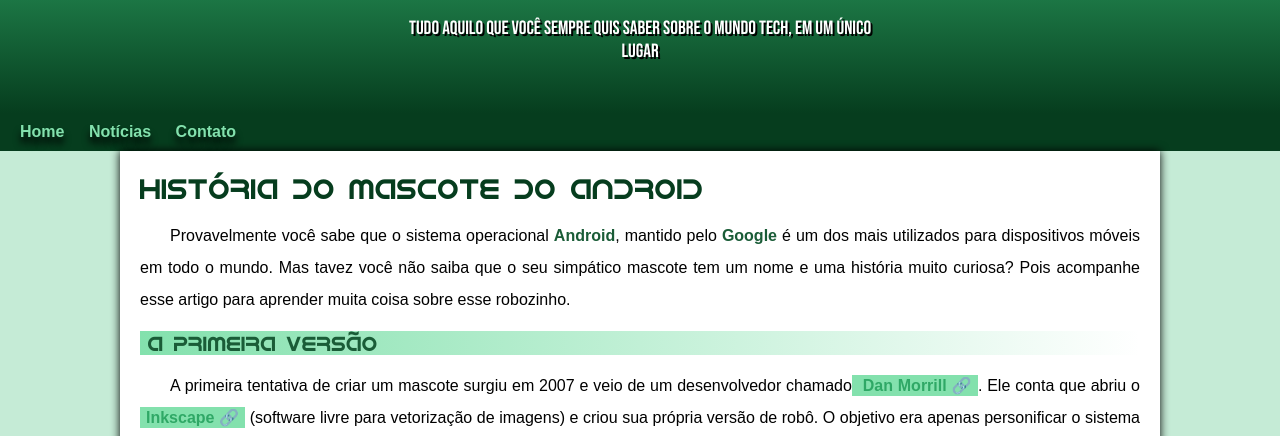
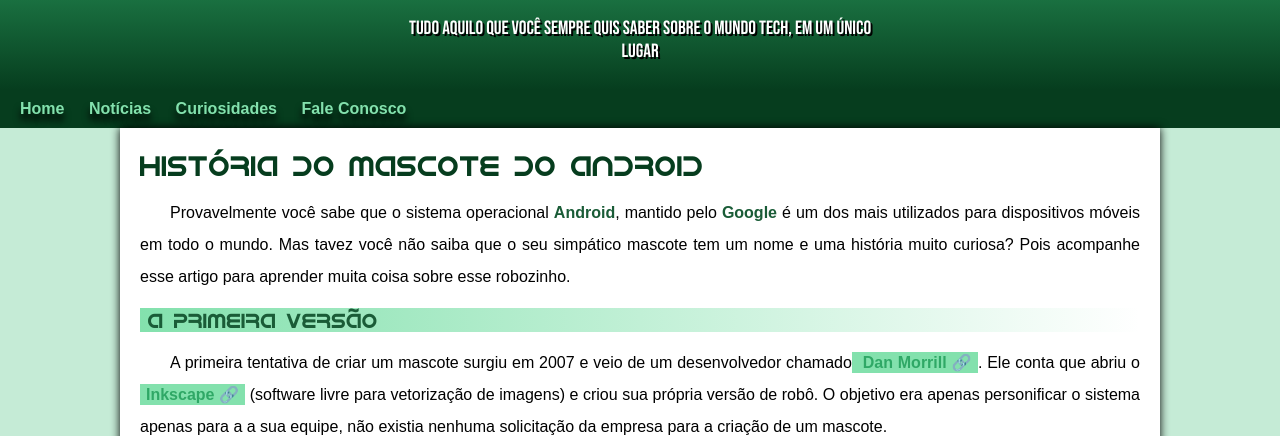
Before and after one commit to 01marques/projeto-android, a plain HTML site: page index.html.html in a window 1280 px wide. Shown: the part 100-536 px from the top of the page. Drawn offline with Linux system fonts and the light colour scheme.

Commit message:
Revert "problema de padding corrigido"
This reverts commit 73ed3ad983de1a7b357ec167351e98e31a04eafb.

```diff
--- a/estilo/style.css
+++ b/estilo/style.css
@@ -60,7 +60,7 @@ header > p {
     padding-right: 10px;
     padding-left: 10px;
     margin: auto;
-    padding-bottom: 50px;
+    margin-bottom: 20px;
     text-shadow: 2px 2px 0px rgba(0, 0, 0.315);
 }
 
--- a/index.html.html
+++ b/index.html.html
@@ -17,7 +17,8 @@
     <nav>
         <a href="#">Home</a>
         <a href="#">Notícias</a>
-        <a href="#">Contato</a>
+        <a href="#">Curiosidades</a>
+        <a href="#">Fale Conosco</a>
     </nav>
     <main>
         <article>
```
